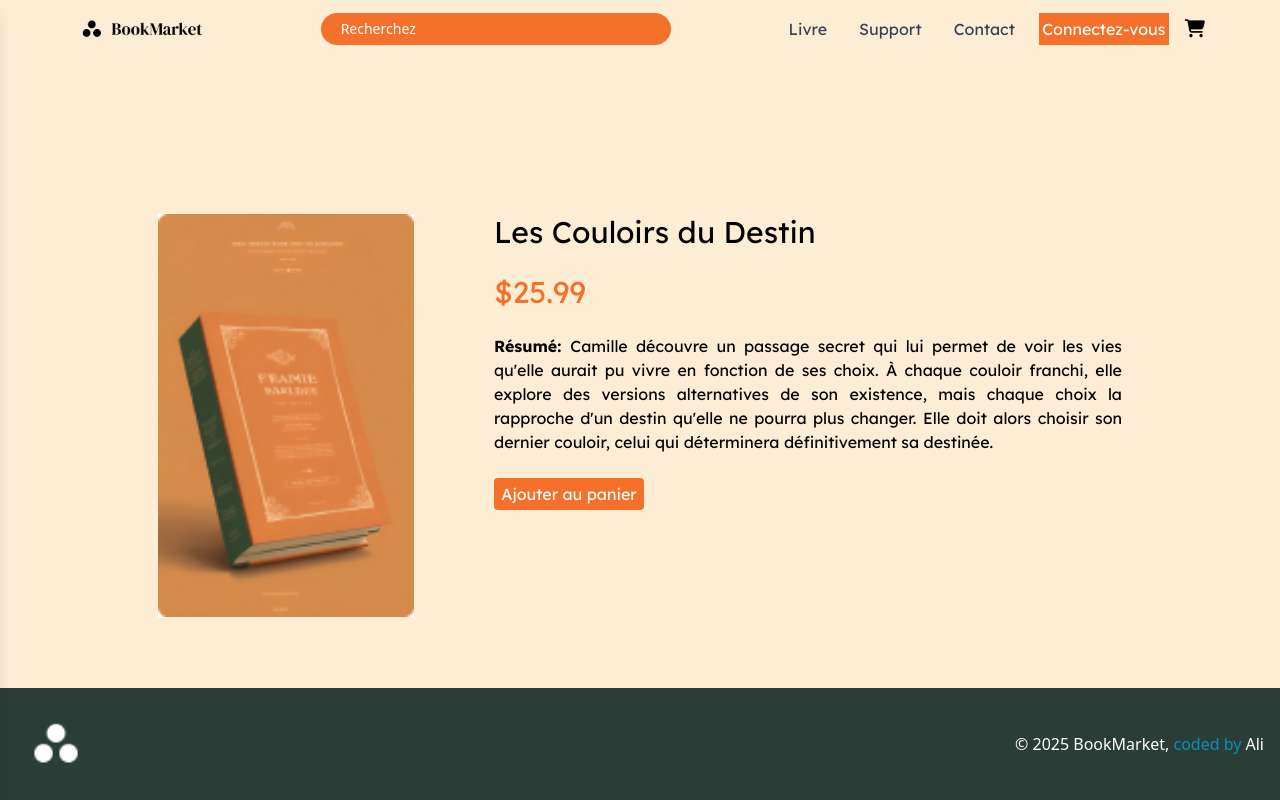
After one commit to aliii390/BookMarket-refacto, a PHP site: page /public/livre.php in a window 1280 px wide. The commit adds this page. Run offline with PHP 8.4, Linux system fonts and the light colour scheme.

Commit message:
ADD: fin de la partie description livre

```diff
--- a/assets/css/input.css
+++ b/assets/css/input.css
@@ -1,3 +1,7 @@
 @import 'tailwindcss/base';
 @import 'tailwindcss/components';
 @import 'tailwindcss/utilities';
+
+
+
+@import url('https://fonts.googleapis.com/css2?family=Arvo:ital,wght@0,400;0,700;1,400;1,700&family=Cutive+Mono&family=Inter:ital,opsz,wght@0,14..32,100..900;1,14..32,100..900&family=Lexend:wght@100..900&family=Poiret+One&family=Poppins:ital,wght@0,100;0,200;0,300;0,400;0,500;0,600;0,700;0,800;0,900;1,100;1,200;1,300;1,400;1,500;1,600;1,700;1,800;1,900&family=Raleway:ital,wght@0,100..900;1,100..900&family=Roboto:ital,wght@0,100;0,300;0,400;0,500;0,700;0,900;1,100;1,300;1,400;1,500;1,700;1,900&display=swap');
--- a/assets/css/output.css
+++ b/assets/css/output.css
@@ -1,4 +1,6 @@
-*, ::before, ::after {
+@import url('https://fonts.googleapis.com/css2?family=Arvo:ital,wght@0,400;0,700;1,400;1,700&family=Cutive+Mono&family=Inter:ital,opsz,wght@0,14..32,100..900;1,14..32,100..900&family=Lexend:wght@100..900&family=Poiret+One&family=Poppins:ital,wght@0,100;0,200;0,300;0,400;0,500;0,600;0,700;0,800;0,900;1,100;1,200;1,300;1,400;1,500;1,600;1,700;1,800;1,900&family=Raleway:ital,wght@0,100..900;1,100..900&family=Roboto:ital,wght@0,100;0,300;0,400;0,500;0,700;0,900;1,100;1,300;1,400;1,500;1,700;1,900&display=swap');
+
+*, ::before, ::after{
   --tw-border-spacing-x: 0;
   --tw-border-spacing-y: 0;
   --tw-translate-x: 0;
@@ -52,7 +54,7 @@
   --tw-contain-style:  ;
 }
 
-::backdrop {
+::backdrop{
   --tw-border-spacing-x: 0;
   --tw-border-spacing-y: 0;
   --tw-translate-x: 0;
@@ -554,7 +556,7 @@ video {
   display: none;
 }
 
-.sr-only {
+.sr-only{
   position: absolute;
   width: 1px;
   height: 1px;
@@ -566,511 +568,544 @@ video {
   border-width: 0;
 }
 
-.fixed {
+.fixed{
   position: fixed;
 }
 
-.absolute {
+.absolute{
   position: absolute;
 }
 
-.relative {
+.relative{
   position: relative;
 }
 
-.inset-0 {
+.inset-0{
   inset: 0px;
 }
 
-.-left-\[250px\] {
+.-left-\[250px\]{
   left: -250px;
 }
 
-.right-4 {
+.right-4{
   right: 1rem;
 }
 
-.top-0 {
+.top-0{
   top: 0px;
 }
 
-.top-4 {
+.top-4{
   top: 1rem;
 }
 
-.z-10 {
+.z-10{
   z-index: 10;
 }
 
-.z-50 {
+.z-50{
   z-index: 50;
 }
 
-.m-0 {
+.m-0{
   margin: 0px;
 }
 
-.mx-auto {
+.mx-auto{
   margin-left: auto;
   margin-right: auto;
 }
 
-.mb-4 {
+.mb-2{
+  margin-bottom: 0.5rem;
+}
+
+.mb-4{
   margin-bottom: 1rem;
 }
 
-.mb-6 {
+.mb-6{
   margin-bottom: 1.5rem;
 }
 
-.mr-2 {
+.mr-2{
   margin-right: 0.5rem;
 }
 
-.mt-10 {
+.mt-10{
   margin-top: 2.5rem;
 }
 
-.mt-2 {
+.mt-2{
   margin-top: 0.5rem;
 }
 
-.mt-4 {
+.mt-4{
   margin-top: 1rem;
 }
 
-.mt-6 {
+.mt-6{
   margin-top: 1.5rem;
 }
 
-.block {
+.mt-auto{
+  margin-top: auto;
+}
+
+.block{
   display: block;
 }
 
-.inline-block {
+.inline-block{
   display: inline-block;
 }
 
-.flex {
+.flex{
   display: flex;
 }
 
-.grid {
+.grid{
   display: grid;
 }
 
-.hidden {
+.hidden{
   display: none;
 }
 
-.h-10 {
+.h-10{
   height: 2.5rem;
 }
 
-.h-7 {
+.h-7{
   height: 1.75rem;
 }
 
-.h-8 {
+.h-8{
   height: 2rem;
 }
 
-.h-\[200px\] {
+.h-\[200px\]{
   height: 200px;
 }
 
-.h-auto {
+.h-auto{
   height: auto;
 }
 
-.h-full {
+.h-full{
   height: 100%;
 }
 
-.min-h-screen {
+.min-h-screen{
   min-height: 100vh;
 }
 
-.w-32 {
+.w-20{
+  width: 5rem;
+}
+
+.w-32{
   width: 8rem;
 }
 
-.w-36 {
+.w-36{
   width: 9rem;
 }
 
-.w-40 {
+.w-40{
   width: 10rem;
 }
 
-.w-\[120px\] {
+.w-56{
+  width: 14rem;
+}
+
+.w-\[120px\]{
   width: 120px;
 }
 
-.w-\[130px\] {
+.w-\[130px\]{
   width: 130px;
 }
 
-.w-\[150px\] {
+.w-\[150px\]{
   width: 150px;
 }
 
-.w-\[180px\] {
+.w-\[180px\]{
   width: 180px;
 }
 
-.w-\[250px\] {
+.w-\[250px\]{
   width: 250px;
 }
 
-.w-\[50\%\] {
+.w-\[50\%\]{
   width: 50%;
 }
 
-.w-full {
+.w-full{
   width: 100%;
 }
 
-.max-w-5xl {
+.max-w-5xl{
   max-width: 64rem;
 }
 
-.max-w-lg {
+.max-w-lg{
   max-width: 32rem;
 }
 
-.max-w-md {
+.max-w-md{
   max-width: 28rem;
 }
 
-.cursor-pointer {
+.flex-grow{
+  flex-grow: 1;
+}
+
+.cursor-pointer{
   cursor: pointer;
 }
 
-.list-none {
+.list-none{
   list-style-type: none;
 }
 
-.grid-cols-1 {
+.grid-cols-1{
   grid-template-columns: repeat(1, minmax(0, 1fr));
 }
 
-.flex-col {
+.flex-col{
   flex-direction: column;
 }
 
-.items-start {
+.items-start{
   align-items: flex-start;
 }
 
-.items-center {
+.items-center{
   align-items: center;
 }
 
-.justify-center {
+.justify-center{
   justify-content: center;
 }
 
-.justify-between {
+.justify-between{
   justify-content: space-between;
 }
 
-.gap-4 {
+.gap-4{
   gap: 1rem;
 }
 
-.gap-5 {
+.gap-5{
   gap: 1.25rem;
 }
 
-.gap-6 {
+.gap-6{
   gap: 1.5rem;
 }
 
-.gap-8 {
+.gap-8{
   gap: 2rem;
 }
 
-.space-y-2 > :not([hidden]) ~ :not([hidden]) {
+.space-y-2 > :not([hidden]) ~ :not([hidden]){
   --tw-space-y-reverse: 0;
   margin-top: calc(0.5rem * calc(1 - var(--tw-space-y-reverse)));
   margin-bottom: calc(0.5rem * var(--tw-space-y-reverse));
 }
 
-.space-y-4 > :not([hidden]) ~ :not([hidden]) {
+.space-y-4 > :not([hidden]) ~ :not([hidden]){
   --tw-space-y-reverse: 0;
   margin-top: calc(1rem * calc(1 - var(--tw-space-y-reverse)));
   margin-bottom: calc(1rem * var(--tw-space-y-reverse));
 }
 
-.rounded {
+.rounded{
   border-radius: 0.25rem;
 }
 
-.rounded-3xl {
+.rounded-3xl{
   border-radius: 1.5rem;
 }
 
-.rounded-lg {
+.rounded-lg{
   border-radius: 0.5rem;
 }
 
-.border {
+.border{
   border-width: 1px;
 }
 
-.border-b {
+.border-b{
   border-bottom-width: 1px;
 }
 
-.border-gray-300 {
+.border-gray-300{
   --tw-border-opacity: 1;
   border-color: rgb(209 213 219 / var(--tw-border-opacity, 1));
 }
 
-.border-red-600 {
+.border-red-600{
   --tw-border-opacity: 1;
   border-color: rgb(220 38 38 / var(--tw-border-opacity, 1));
 }
 
-.bg-\[\#2A3D37\] {
+.bg-\[\#2A3D37\]{
   --tw-bg-opacity: 1;
   background-color: rgb(42 61 55 / var(--tw-bg-opacity, 1));
 }
 
-.bg-\[\#F5702B\] {
+.bg-\[\#F5702B\]{
   --tw-bg-opacity: 1;
   background-color: rgb(245 112 43 / var(--tw-bg-opacity, 1));
 }
 
-.bg-\[\#FDEDD5\] {
+.bg-\[\#FDEDD5\]{
   --tw-bg-opacity: 1;
   background-color: rgb(253 237 213 / var(--tw-bg-opacity, 1));
 }
 
-.bg-black {
+.bg-black{
   --tw-bg-opacity: 1;
   background-color: rgb(0 0 0 / var(--tw-bg-opacity, 1));
 }
 
-.bg-gray-100 {
+.bg-gray-100{
   --tw-bg-opacity: 1;
   background-color: rgb(243 244 246 / var(--tw-bg-opacity, 1));
 }
 
-.bg-orange-400 {
+.bg-orange-400{
   --tw-bg-opacity: 1;
   background-color: rgb(251 146 60 / var(--tw-bg-opacity, 1));
 }
 
-.bg-red-100 {
+.bg-red-100{
   --tw-bg-opacity: 1;
   background-color: rgb(254 226 226 / var(--tw-bg-opacity, 1));
 }
 
-.bg-red-600 {
+.bg-red-600{
   --tw-bg-opacity: 1;
   background-color: rgb(220 38 38 / var(--tw-bg-opacity, 1));
 }
 
-.bg-white {
+.bg-white{
   --tw-bg-opacity: 1;
   background-color: rgb(255 255 255 / var(--tw-bg-opacity, 1));
 }
 
-.bg-opacity-50 {
+.bg-opacity-50{
   --tw-bg-opacity: 0.5;
 }
 
-.bg-imageun {
+.bg-imageun{
   background-image: url('../img/home.jpg');
 }
 
-.bg-cover {
+.bg-cover{
   background-size: cover;
 }
 
-.bg-center {
+.bg-center{
   background-position: center;
 }
 
-.p-0 {
+.p-0{
   padding: 0px;
 }
 
-.p-2 {
+.p-2{
   padding: 0.5rem;
 }
 
-.p-3 {
+.p-3{
   padding: 0.75rem;
 }
 
-.p-4 {
+.p-4{
   padding: 1rem;
 }
 
-.p-6 {
+.p-6{
   padding: 1.5rem;
 }
 
-.px-3 {
+.p-16{
+  padding: 4rem;
+}
+
+.px-3{
   padding-left: 0.75rem;
   padding-right: 0.75rem;
 }
 
-.px-5 {
+.px-5{
   padding-left: 1.25rem;
   padding-right: 1.25rem;
 }
 
-.px-6 {
+.px-6{
   padding-left: 1.5rem;
   padding-right: 1.5rem;
 }
 
-.py-2 {
+.py-2{
   padding-top: 0.5rem;
   padding-bottom: 0.5rem;
 }
 
-.py-3 {
+.py-3{
   padding-top: 0.75rem;
   padding-bottom: 0.75rem;
 }
 
-.py-6 {
+.py-6{
   padding-top: 1.5rem;
   padding-bottom: 1.5rem;
 }
 
-.pl-8 {
+.pl-8{
   padding-left: 2rem;
 }
 
-.pr-8 {
+.pr-8{
   padding-right: 2rem;
 }
 
-.text-left {
+.text-left{
   text-align: left;
 }
 
-.text-center {
+.text-center{
   text-align: center;
 }
 
-.text-right {
+.text-right{
   text-align: right;
 }
 
-.font-principale {
+.text-justify{
+  text-align: justify;
+}
+
+.font-principale{
   font-family: Lexend, sans-serif;
 }
 
-.font-sans {
+.font-sans{
   font-family: ui-sans-serif, system-ui, sans-serif, "Apple Color Emoji", "Segoe UI Emoji", "Segoe UI Symbol", "Noto Color Emoji";
 }
 
-.text-2xl {
+.text-2xl{
   font-size: 1.5rem;
   line-height: 2rem;
 }
 
-.text-\[15px\] {
+.text-\[15px\]{
   font-size: 15px;
 }
 
-.text-\[18px\] {
+.text-\[18px\]{
   font-size: 18px;
 }
 
-.text-lg {
+.text-lg{
   font-size: 1.125rem;
   line-height: 1.75rem;
 }
 
-.text-sm {
+.text-sm{
   font-size: 0.875rem;
   line-height: 1.25rem;
 }
 
-.text-xl {
+.text-xl{
   font-size: 1.25rem;
   line-height: 1.75rem;
 }
 
-.font-bold {
+.font-bold{
   font-weight: 700;
 }
 
-.font-semibold {
+.font-semibold{
   font-weight: 600;
 }
 
-.text-black {
+.text-\[\#F5702B\]{
+  --tw-text-opacity: 1;
+  color: rgb(245 112 43 / var(--tw-text-opacity, 1));
+}
+
+.text-black{
   --tw-text-opacity: 1;
   color: rgb(0 0 0 / var(--tw-text-opacity, 1));
 }
 
-.text-cyan-600 {
+.text-cyan-600{
   --tw-text-opacity: 1;
   color: rgb(8 145 178 / var(--tw-text-opacity, 1));
 }
 
-.text-gray-600 {
+.text-gray-600{
   --tw-text-opacity: 1;
   color: rgb(75 85 99 / var(--tw-text-opacity, 1));
 }
 
-.text-gray-700 {
+.text-gray-700{
   --tw-text-opacity: 1;
   color: rgb(55 65 81 / var(--tw-text-opacity, 1));
 }
 
-.text-gray-800 {
+.text-gray-800{
   --tw-text-opacity: 1;
   color: rgb(31 41 55 / var(--tw-text-opacity, 1));
 }
 
-.text-red-700 {
+.text-red-700{
   --tw-text-opacity: 1;
   color: rgb(185 28 28 / var(--tw-text-opacity, 1));
 }
 
-.text-sky-500 {
+.text-sky-500{
   --tw-text-opacity: 1;
   color: rgb(14 165 233 / var(--tw-text-opacity, 1));
 }
 
-.text-white {
+.text-white{
   --tw-text-opacity: 1;
   color: rgb(255 255 255 / var(--tw-text-opacity, 1));
 }
 
-.placeholder-white::-moz-placeholder {
+.placeholder-white::-moz-placeholder{
   --tw-placeholder-opacity: 1;
   color: rgb(255 255 255 / var(--tw-placeholder-opacity, 1));
 }
 
-.placeholder-white::placeholder {
+.placeholder-white::placeholder{
   --tw-placeholder-opacity: 1;
   color: rgb(255 255 255 / var(--tw-placeholder-opacity, 1));
 }
 
-.shadow-lg {
+.shadow-lg{
   --tw-shadow: 0 10px 15px -3px rgb(0 0 0 / 0.1), 0 4px 6px -4px rgb(0 0 0 / 0.1);
   --tw-shadow-colored: 0 10px 15px -3px var(--tw-shadow-color), 0 4px 6px -4px var(--tw-shadow-color);
   box-shadow: var(--tw-ring-offset-shadow, 0 0 #0000), var(--tw-ring-shadow, 0 0 #0000), var(--tw-shadow);
 }
 
-.shadow-md {
+.shadow-md{
   --tw-shadow: 0 4px 6px -1px rgb(0 0 0 / 0.1), 0 2px 4px -2px rgb(0 0 0 / 0.1);
   --tw-shadow-colored: 0 4px 6px -1px var(--tw-shadow-color), 0 2px 4px -2px var(--tw-shadow-color);
   box-shadow: var(--tw-ring-offset-shadow, 0 0 #0000), var(--tw-ring-shadow, 0 0 #0000), var(--tw-shadow);
 }
 
-.transition {
+.transition{
   transition-property: color, background-color, border-color, text-decoration-color, fill, stroke, opacity, box-shadow, transform, filter, -webkit-backdrop-filter;
   transition-property: color, background-color, border-color, text-decoration-color, fill, stroke, opacity, box-shadow, transform, filter, backdrop-filter;
   transition-property: color, background-color, border-color, text-decoration-color, fill, stroke, opacity, box-shadow, transform, filter, backdrop-filter, -webkit-backdrop-filter;
@@ -1078,262 +1113,344 @@ video {
   transition-duration: 150ms;
 }
 
-.transition-all {
+.transition-all{
   transition-property: all;
   transition-timing-function: cubic-bezier(0.4, 0, 0.2, 1);
   transition-duration: 150ms;
 }
 
-.duration-300 {
+.duration-300{
   transition-duration: 300ms;
 }
 
-.duration-500 {
+.duration-500{
   transition-duration: 500ms;
 }
 
-.placeholder\:font-principale::-moz-placeholder {
+.placeholder\:font-principale::-moz-placeholder{
   font-family: Lexend, sans-serif;
 }
 
-.placeholder\:font-principale::placeholder {
+.placeholder\:font-principale::placeholder{
   font-family: Lexend, sans-serif;
 }
 
-.placeholder\:text-sm::-moz-placeholder {
+.placeholder\:text-sm::-moz-placeholder{
   font-size: 0.875rem;
   line-height: 1.25rem;
 }
 
-.placeholder\:text-sm::placeholder {
+.placeholder\:text-sm::placeholder{
   font-size: 0.875rem;
   line-height: 1.25rem;
 }
 
-.hover\:bg-\[\#109133\]:hover {
+.hover\:bg-\[\#109133\]:hover{
   --tw-bg-opacity: 1;
   background-color: rgb(16 145 51 / var(--tw-bg-opacity, 1));
 }
 
-.hover\:bg-\[\#d45920\]:hover {
+.hover\:bg-\[\#d45920\]:hover{
   --tw-bg-opacity: 1;
   background-color: rgb(212 89 32 / var(--tw-bg-opacity, 1));
 }
 
-.hover\:bg-\[\#e25e00\]:hover {
+.hover\:bg-\[\#e25e00\]:hover{
   --tw-bg-opacity: 1;
   background-color: rgb(226 94 0 / var(--tw-bg-opacity, 1));
 }
 
-.hover\:bg-gray-100:hover {
+.hover\:bg-gray-100:hover{
   --tw-bg-opacity: 1;
   background-color: rgb(243 244 246 / var(--tw-bg-opacity, 1));
 }
 
-.hover\:bg-orange-500:hover {
+.hover\:bg-orange-500:hover{
   --tw-bg-opacity: 1;
   background-color: rgb(249 115 22 / var(--tw-bg-opacity, 1));
 }
 
-.hover\:text-\[\#F5702B\]:hover {
+.hover\:text-\[\#F5702B\]:hover{
   --tw-text-opacity: 1;
   color: rgb(245 112 43 / var(--tw-text-opacity, 1));
 }
 
-.hover\:text-gray-800:hover {
+.hover\:text-gray-800:hover{
   --tw-text-opacity: 1;
   color: rgb(31 41 55 / var(--tw-text-opacity, 1));
 }
 
-.hover\:text-white:hover {
+.hover\:text-white:hover{
   --tw-text-opacity: 1;
   color: rgb(255 255 255 / var(--tw-text-opacity, 1));
 }
 
-.focus\:outline-none:focus {
+.focus\:outline-none:focus{
   outline: 2px solid transparent;
   outline-offset: 2px;
 }
 
-.focus\:ring-2:focus {
+.focus\:ring-2:focus{
   --tw-ring-offset-shadow: var(--tw-ring-inset) 0 0 0 var(--tw-ring-offset-width) var(--tw-ring-offset-color);
   --tw-ring-shadow: var(--tw-ring-inset) 0 0 0 calc(2px + var(--tw-ring-offset-width)) var(--tw-ring-color);
   box-shadow: var(--tw-ring-offset-shadow), var(--tw-ring-shadow), var(--tw-shadow, 0 0 #0000);
 }
 
-.focus\:ring-orange-400:focus {
+.focus\:ring-orange-400:focus{
   --tw-ring-opacity: 1;
   --tw-ring-color: rgb(251 146 60 / var(--tw-ring-opacity, 1));
 }
 
-@media (min-width: 640px) {
-  .sm\:h-8 {
+@media (min-width: 640px){
+  .sm\:h-8{
     height: 2rem;
   }
 
-  .sm\:h-\[300px\] {
+  .sm\:h-\[300px\]{
     height: 300px;
   }
 
-  .sm\:w-40 {
+  .sm\:w-32{
+    width: 8rem;
+  }
+
+  .sm\:w-40{
     width: 10rem;
   }
 
-  .sm\:w-\[250px\] {
+  .sm\:w-64{
+    width: 16rem;
+  }
+
+  .sm\:w-\[250px\]{
     width: 250px;
   }
 
-  .sm\:flex-row {
+  .sm\:flex-row{
     flex-direction: row;
   }
 
-  .sm\:justify-center {
+  .sm\:justify-center{
     justify-content: center;
   }
 
-  .sm\:justify-between {
+  .sm\:justify-between{
     justify-content: space-between;
   }
 
-  .sm\:p-8 {
+  .sm\:p-8{
     padding: 2rem;
   }
 
-  .sm\:px-6 {
+  .sm\:px-6{
     padding-left: 1.5rem;
     padding-right: 1.5rem;
   }
 
-  .sm\:px-8 {
+  .sm\:px-8{
     padding-left: 2rem;
     padding-right: 2rem;
   }
 
-  .sm\:font-principale {
+  .sm\:font-principale{
     font-family: Lexend, sans-serif;
   }
 }
 
-@media (min-width: 768px) {
-  .md\:ml-4 {
+@media (min-width: 768px){
+  .md\:ml-4{
     margin-left: 1rem;
   }
 
-  .md\:ml-6 {
+  .md\:ml-6{
     margin-left: 1.5rem;
   }
 
-  .md\:flex {
+  .md\:flex{
     display: flex;
   }
 
-  .md\:hidden {
+  .md\:hidden{
     display: none;
   }
 
-  .md\:w-\[150px\] {
+  .md\:w-48{
+    width: 12rem;
+  }
+
+  .md\:w-80{
+    width: 20rem;
+  }
+
+  .md\:w-\[150px\]{
     width: 150px;
   }
 
-  .md\:items-center {
+  .md\:items-center{
     align-items: center;
   }
 
-  .md\:gap-8 {
+  .md\:gap-8{
     gap: 2rem;
+  }
+
+  .md\:text-2xl{
+    font-size: 1.5rem;
+    line-height: 2rem;
   }
 }
 
-@media (min-width: 1024px) {
-  .lg\:col-span-2 {
+@media (min-width: 1024px){
+  .lg\:col-span-2{
     grid-column: span 2 / span 2;
   }
 
-  .lg\:mb-7 {
+  .lg\:mb-0{
+    margin-bottom: 0px;
+  }
+
+  .lg\:mb-7{
     margin-bottom: 1.75rem;
   }
 
-  .lg\:h-\[400px\] {
+  .lg\:mr-10{
+    margin-right: 2.5rem;
+  }
+
+  .lg\:mt-0{
+    margin-top: 0px;
+  }
+
+  .lg\:mt-36{
+    margin-top: 9rem;
+  }
+
+  .lg\:h-\[400px\]{
     height: 400px;
   }
 
-  .lg\:w-\[250px\] {
+  .lg\:w-1\/2{
+    width: 50%;
+  }
+
+  .lg\:w-40{
+    width: 10rem;
+  }
+
+  .lg\:w-64{
+    width: 16rem;
+  }
+
+  .lg\:w-\[250px\]{
     width: 250px;
   }
 
-  .lg\:w-\[300px\] {
+  .lg\:w-\[300px\]{
     width: 300px;
   }
 
-  .lg\:w-full {
+  .lg\:w-\[50\%\]{
+    width: 50%;
+  }
+
+  .lg\:w-\[90\%\]{
+    width: 90%;
+  }
+
+  .lg\:w-full{
     width: 100%;
   }
 
-  .lg\:grid-cols-3 {
+  .lg\:grid-cols-3{
     grid-template-columns: repeat(3, minmax(0, 1fr));
   }
 
-  .lg\:flex-row {
+  .lg\:flex-row{
     flex-direction: row;
   }
 
-  .lg\:flex-col {
+  .lg\:flex-col{
     flex-direction: column;
   }
 
-  .lg\:items-center {
+  .lg\:items-start{
+    align-items: flex-start;
+  }
+
+  .lg\:items-center{
     align-items: center;
   }
 
-  .lg\:justify-start {
+  .lg\:justify-start{
     justify-content: flex-start;
   }
 
-  .lg\:justify-center {
+  .lg\:justify-center{
     justify-content: center;
   }
 
-  .lg\:gap-12 {
+  .lg\:gap-10{
+    gap: 2.5rem;
+  }
+
+  .lg\:gap-12{
     gap: 3rem;
   }
 
-  .lg\:gap-4 {
+  .lg\:gap-4{
     gap: 1rem;
   }
 
-  .lg\:gap-8 {
+  .lg\:gap-8{
     gap: 2rem;
   }
 
-  .lg\:px-12 {
+  .lg\:gap-48{
+    gap: 12rem;
+  }
+
+  .lg\:px-12{
     padding-left: 3rem;
     padding-right: 3rem;
   }
 
-  .lg\:text-center {
+  .lg\:text-left{
+    text-align: left;
+  }
+
+  .lg\:text-center{
     text-align: center;
+  }
+
+  .lg\:text-right{
+    text-align: right;
+  }
+
+  .lg\:text-3xl{
+    font-size: 1.875rem;
+    line-height: 2.25rem;
   }
 }
 
-@media (min-width: 1280px) {
-  .xl\:h-\[690px\] {
+@media (min-width: 1280px){
+  .xl\:h-\[690px\]{
     height: 690px;
   }
 
-  .xl\:w-\[350px\] {
+  .xl\:w-\[350px\]{
     width: 350px;
   }
 
-  .xl\:justify-around {
+  .xl\:justify-around{
     justify-content: space-around;
   }
 
-  .xl\:text-4xl {
+  .xl\:text-4xl{
     font-size: 2.25rem;
     line-height: 2.5rem;
   }
 
-  .xl\:text-6xl {
+  .xl\:text-6xl{
     font-size: 3.75rem;
     line-height: 1;
   }
--- a/process/connexion-process.php
+++ b/process/connexion-process.php
@@ -20,7 +20,7 @@ if (!$user) {
 // si mdp incorrect je le renvoie sur la page de co avc une erreur
 if (!password_verify($_POST['mdp'], $user->getMdp())) {
 
-    header("Location: ../public/connexion.php?error=wrongpassword");
+    header("Location: ../public/connexion.php?error=emailoumdpinvalid");
     exit;
 }
 
--- a/process/deconnexion-process.php
+++ b/process/deconnexion-process.php
@@ -4,5 +4,5 @@
 session_start();
 session_unset();
 
-header("Location : ../public/inscription.php ");
+header("Location: ../public/connexion.php ");
 exit;
--- a/process/inscription-process.php
+++ b/process/inscription-process.php
@@ -26,6 +26,7 @@ if ($user->getRole() === "Vendeur") {
 
     $userPro->setId($idUserPro);
     $user->setUserPro($userPro);
+
 }
 
 
--- a/public/accueil.php
+++ b/public/accueil.php
@@ -46,7 +46,7 @@ session_start();
       <div class="flex flex-col items-start lg:items-center lg:text-center">
         <h3 class="font-principale text-[18px] font-semibold">Les Couloirs du Destin</h3>
         <p class="font-principale text-[15px] text-gray-600">AUTEUR: Arthur Belmont</p>
-        <a href="#" class="bg-[#F5702B] w-[120px] text-white text-sm h-8 flex justify-center items-center rounded-lg hover:bg-[#e25e00] transition duration-300 mt-2">
+        <a href="./livreConnect.php" class="bg-[#F5702B] w-[120px] text-white text-sm h-8 flex justify-center items-center rounded-lg hover:bg-[#e25e00] transition duration-300 mt-2">
           En savoir plus
         </a>
       </div>
--- /dev/null
+++ b/public/livre.php
@@ -0,0 +1,51 @@
+<?php
+require_once '../utils/autoloader.php';
+session_start();
+?>
+
+<!DOCTYPE html>
+<html lang="en">
+<head>
+  <?php require_once '../components/Header.php'; ?>
+</head>
+<body class="bg-[#FDEDD5] flex flex-col min-h-screen">
+
+<main class="p-3 lg:mt-36">
+  <section class="flex flex-col justify-center items-center lg:flex-row lg:gap-10 lg:items-start">
+
+    <img src="../assets/img/livre.jpg" alt="Livre" class="w-32 sm:w-40 md:w-48 lg:w-64 lg:mr-10">
+
+
+    <article class="flex flex-col items-center lg:items-start gap-6 lg:w-1/2">
+      <h1 class="font-principale text-xl md:text-2xl lg:text-3xl text-center lg:text-left">
+        Les Couloirs du Destin
+      </h1>
+      <h3 class="font-principale text-xl md:text-2xl lg:text-3xl text-[#F5702B]">
+        $25.99
+      </h3>
+      <p class="w-56 sm:w-64 md:w-80 lg:w-full font-principale text-justify">
+        <span class="font-bold text-black">Résumé: </span>
+        Camille découvre un passage secret qui lui permet de voir les vies qu'elle aurait pu vivre en fonction de ses choix.
+        À chaque couloir franchi, elle explore des versions alternatives de son existence, mais chaque choix la rapproche d'un destin
+        qu'elle ne pourra plus changer. Elle doit alors choisir son dernier couloir, celui qui déterminera définitivement sa destinée.
+      </p>
+      <div>
+        <a href="./inscription.php" class="w-[150px] h-8 bg-[#F5702B] text-white font-principale flex items-center justify-center hover:bg-[#d45920] transition rounded">
+          Ajouter au panier
+        </a>
+      </div>
+    </article>
+  </section>
+</main>
+
+<footer class="bg-[#2A3D37] flex  items-center lg:flex-row justify-between p-4 mt-auto">
+
+  <img src="../assets/img/footer.png" alt="Logo" class="w-20  mb-2 lg:mb-0">
+
+  <p class="text-white text-center lg:text-right lg:w-[50%]">
+    © 2025 BookMarket, <span class="text-cyan-600">coded by</span> Ali
+  </p>
+</footer>
+
+</body>
+</html>
--- a/public/pageUn.php
+++ b/public/pageUn.php
@@ -34,7 +34,7 @@
       <div class="flex flex-col items-start lg:items-center lg:text-center">
         <h3 class="font-principale text-[18px] font-semibold">Les Couloirs du Destin</h3>
         <p class="font-principale text-[15px] text-gray-600">AUTEUR: Arthur Belmont</p>
-        <a href="#" class="bg-[#F5702B] w-[120px] text-white text-sm h-8 flex justify-center items-center rounded-lg hover:bg-[#e25e00] transition duration-300 mt-2">
+        <a href="./livre.php" class="bg-[#F5702B] w-[120px] text-white text-sm h-8 flex justify-center items-center rounded-lg hover:bg-[#e25e00] transition duration-300 mt-2">
           En savoir plus
         </a>
       </div>
--- a/public/profil.php
+++ b/public/profil.php
@@ -162,7 +162,7 @@ session_start();
 
   <!-- mettre le process déconnexion -->
 
-  <a href="#"
+  <a href="../process/deconnexion-process.php"
      class="inline-block text-center bg-red-600 font-principale text-white px-6 py-2 rounded hover:bg-[#d45920] transition">
       Déconnexion
   </a>
```
Also changed, not shown: public/livreConnect.php (added, +51 -0 lines).
